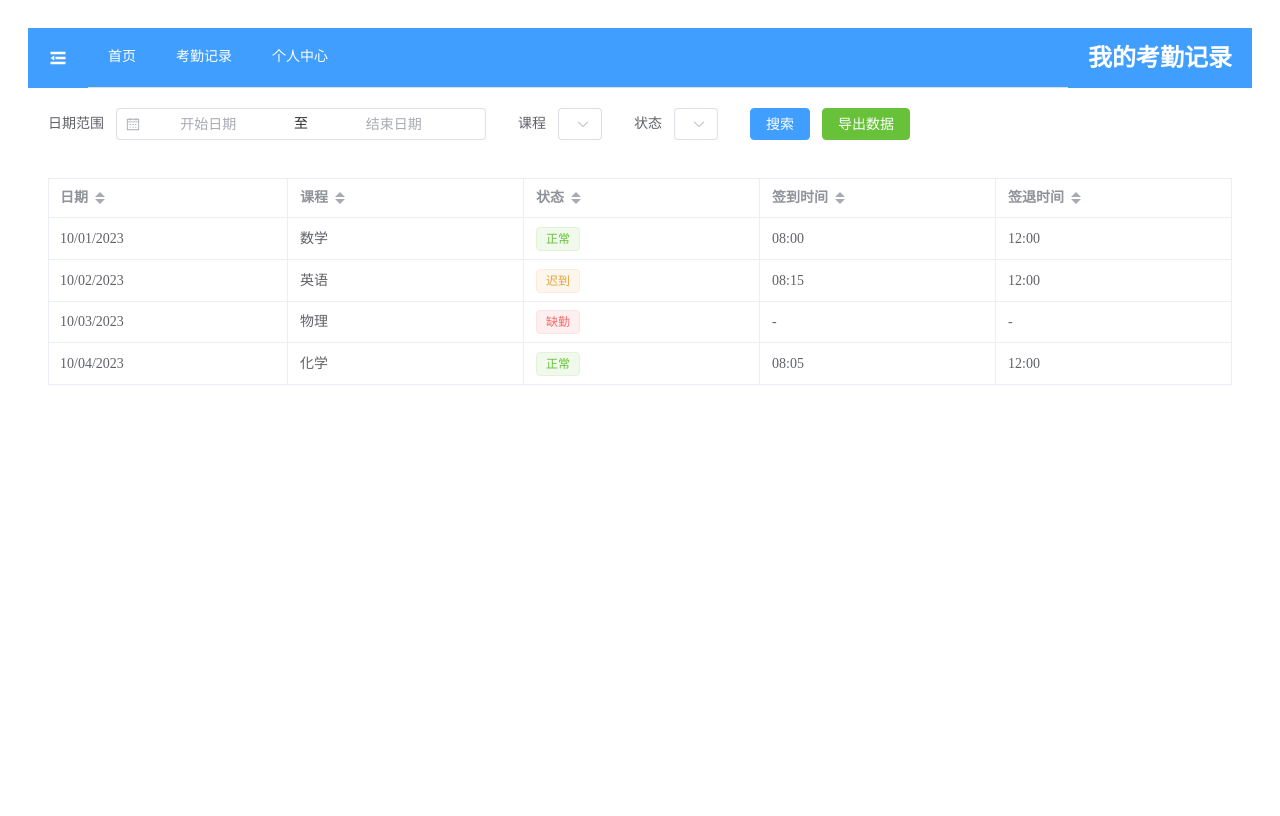
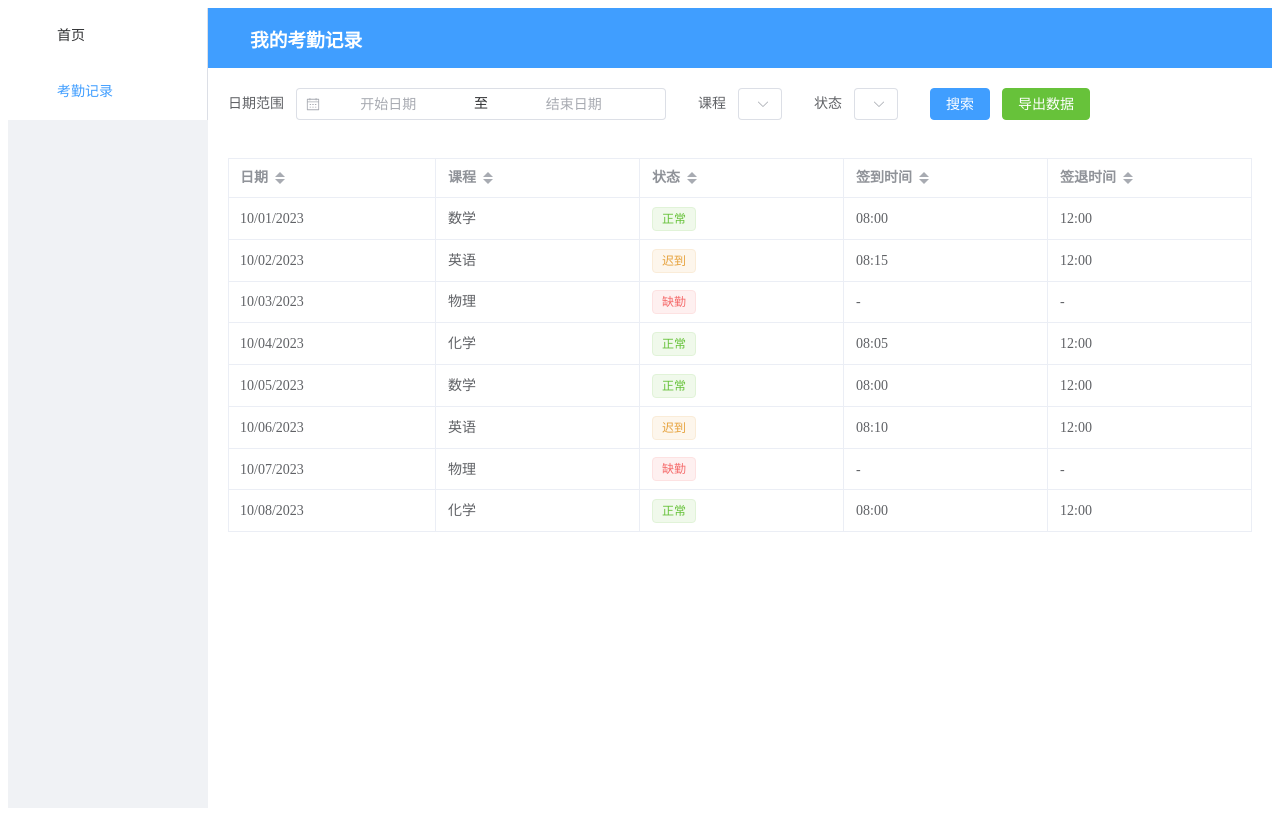
Before and after one commit to Huanswurst/Playground, a Vue app: page /student/attendance in a window 1280 px wide. Built offline with nearby package versions, Linux system fonts and the light colour scheme.

Commit message:
Update StudentAttendance.vue

```diff
--- a/src/views/student/StudentAttendance.vue
+++ b/src/views/student/StudentAttendance.vue
@@ -1,37 +1,41 @@
 <template>
   <el-container class="attendance-container">
-    <!-- 头部 -->
+    <!-- 侧边栏 -->
+    <el-aside
+      :width="isSidebarCollapsed ? '60px' : '200px'"
+      class="attendance-sidebar"
+    >
+      <el-menu
+        :default-active="activeMenu"
+        class="el-menu-vertical-demo"
+        @select="handleMenuSelect"
+      >
+        <el-menu-item index="1">
+          <i class="el-icon-menu"></i>
+          <span class="menu-text" v-if="!isSidebarCollapsed">首页</span>
+        </el-menu-item>
+        <el-menu-item index="2">
+          <i class="el-icon-document"></i>
+          <span class="menu-text" v-if="!isSidebarCollapsed">考勤记录</span>
+        </el-menu-item>
+        <!-- 添加更多菜单项根据需要 -->
+      </el-menu>
+    </el-aside>
+
+    <!-- 主体部分 -->
+    <el-container>
       <el-header class="attendance-header">
-      <!-- 折叠菜单按钮 -->
-      <el-icon class="menu-toggle" @click="isCollapse = !isCollapse">
-        <component :is="isCollapse ? 'Expand' : 'Fold'" />
-      </el-icon>
-
-      <!-- 菜单 -->
-      <el-menu
-        class="header-menu"
-        mode="horizontal"
-        :collapse="isCollapse"
-        background-color="#409eff"
-        text-color="#fff"
-        active-text-color="#ffd04b"
+        <!-- Toggle Menu 按钮 -->
+        <el-button
+          type="text"
+          class="toggle-button"
+          @click="toggleSidebar"
         >
-        <el-menu-item index="1" @click="handleMenuClick('/dashboard')">
-          首页
-        </el-menu-item>
-        <el-menu-item index="2" @click="handleMenuClick('/attendance')">
-          考勤记录
-        </el-menu-item>
-        <el-menu-item index="3" @click="handleMenuClick('/profile')">
-          个人中心
-        </el-menu-item>
-      </el-menu>
-
-      <!-- 标题 -->
-      <h1>我的考勤记录</h1>
+          <i :class="isSidebarCollapsed ? 'el-icon-s-unfold' : 'el-icon-s-fold'"></i>
+        </el-button>
+        <h1 class="header-title">我的考勤记录</h1>
       </el-header>
 
-    <!-- 主体内容 -->
       <el-main>
         <!-- 筛选条件 -->
         <el-form :inline="true" class="filter-form" :loading="loading">
@@ -120,19 +124,15 @@
         />
       </el-main>
     </el-container>
+  </el-container>
 </template>
 
 <script>
 import { saveAs } from 'file-saver';
 import * as XLSX from 'xlsx';
 import axios from 'axios'; // 确保已安装 axios
-import { Expand, Fold } from '@element-plus/icons-vue'; // 引入图标
 
 export default {
-  components: {
-    Expand,
-    Fold,
-  },
   data() {
     return {
       filterDateRange: [], // 筛选日期范围
@@ -143,7 +143,8 @@ export default {
       courses: [], // 动态加载的课程列表
       attendanceData: [], // 全部考勤数据
       loading: false, // 加载状态
-      isCollapse: false, // 菜单是否折叠
+      isSidebarCollapsed: false, // 侧边栏状态
+      activeMenu: '2', // 当前激活的菜单项
     };
   },
   computed: {
@@ -276,7 +277,6 @@ export default {
             checkInTime: '-',
             checkOutTime: '-',
           },
-          // 添加更多模拟数据以测试分页
           {
             date: '2023-10-04',
             course: '化学',
@@ -284,7 +284,36 @@ export default {
             checkInTime: '08:05',
             checkOutTime: '12:00',
           },
-          // ... 可以继续添加
+          // 添加更多模拟数据以测试分页
+          {
+            date: '2023-10-05',
+            course: '数学',
+            status: '正常',
+            checkInTime: '08:00',
+            checkOutTime: '12:00',
+          },
+          {
+            date: '2023-10-06',
+            course: '英语',
+            status: '迟到',
+            checkInTime: '08:10',
+            checkOutTime: '12:00',
+          },
+          {
+            date: '2023-10-07',
+            course: '物理',
+            status: '缺勤',
+            checkInTime: '-',
+            checkOutTime: '-',
+          },
+          {
+            date: '2023-10-08',
+            course: '化学',
+            status: '正常',
+            checkInTime: '08:00',
+            checkOutTime: '12:00',
+          },
+          // 可以继续添加更多数据
         ];
       } catch (error) {
         this.$message.error('获取考勤数据失败');
@@ -292,9 +321,15 @@ export default {
         this.loading = false;
       }
     },
-    // 处理菜单点击事件
-    handleMenuClick(path) {
-      this.$router.push(path);
+    // 切换侧边栏显示状态
+    toggleSidebar() {
+      this.isSidebarCollapsed = !this.isSidebarCollapsed;
+    },
+    // 处理菜单选择
+    handleMenuSelect(index) {
+      this.activeMenu = index;
+      // 根据选择的菜单项进行相应的导航或操作
+      this.$message(`你选择了菜单项 ${index}`);
     },
   },
   created() {
@@ -306,36 +341,29 @@ export default {
 
 <style scoped>
 .attendance-container {
-  padding: 20px;
+  height: 100vh; /* 使容器占满整个视口高度 */
+}
+
+.attendance-sidebar {
+  background-color: #f0f2f5;
+  transition: width 0.3s;
 }
 
 .attendance-header {
+  background-color: #409eff;
+  color: white;
   display: flex;
   align-items: center;
-  background-color: #409eff;
-  color: white;
   padding: 0 20px;
 }
 
-.menu-toggle {
-  font-size: 20px;
-  cursor: pointer;
+.toggle-button {
+  color: white;
   margin-right: 20px;
 }
 
-.header-menu {
-  flex: 1;
-  border-bottom: none;
-}
-
-.header-menu:not(.el-menu--collapse) {
-  width: auto;
-}
-
-h1 {
+.header-title {
   margin: 0;
-  margin-left: 20px;
-  line-height: 60px;
 }
 
 .filter-form {
```
Lines whose indentation alone changed are shown as unchanged.
